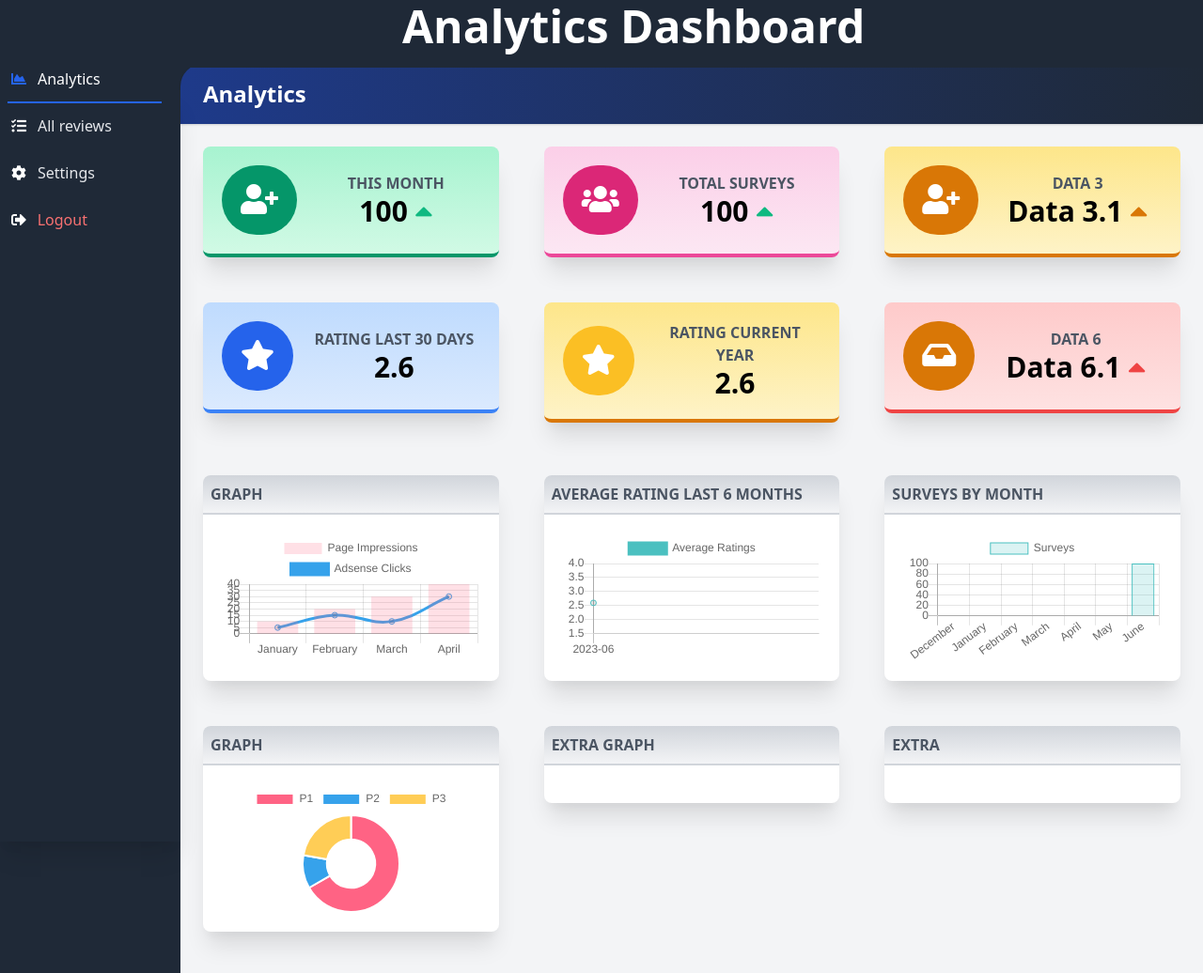
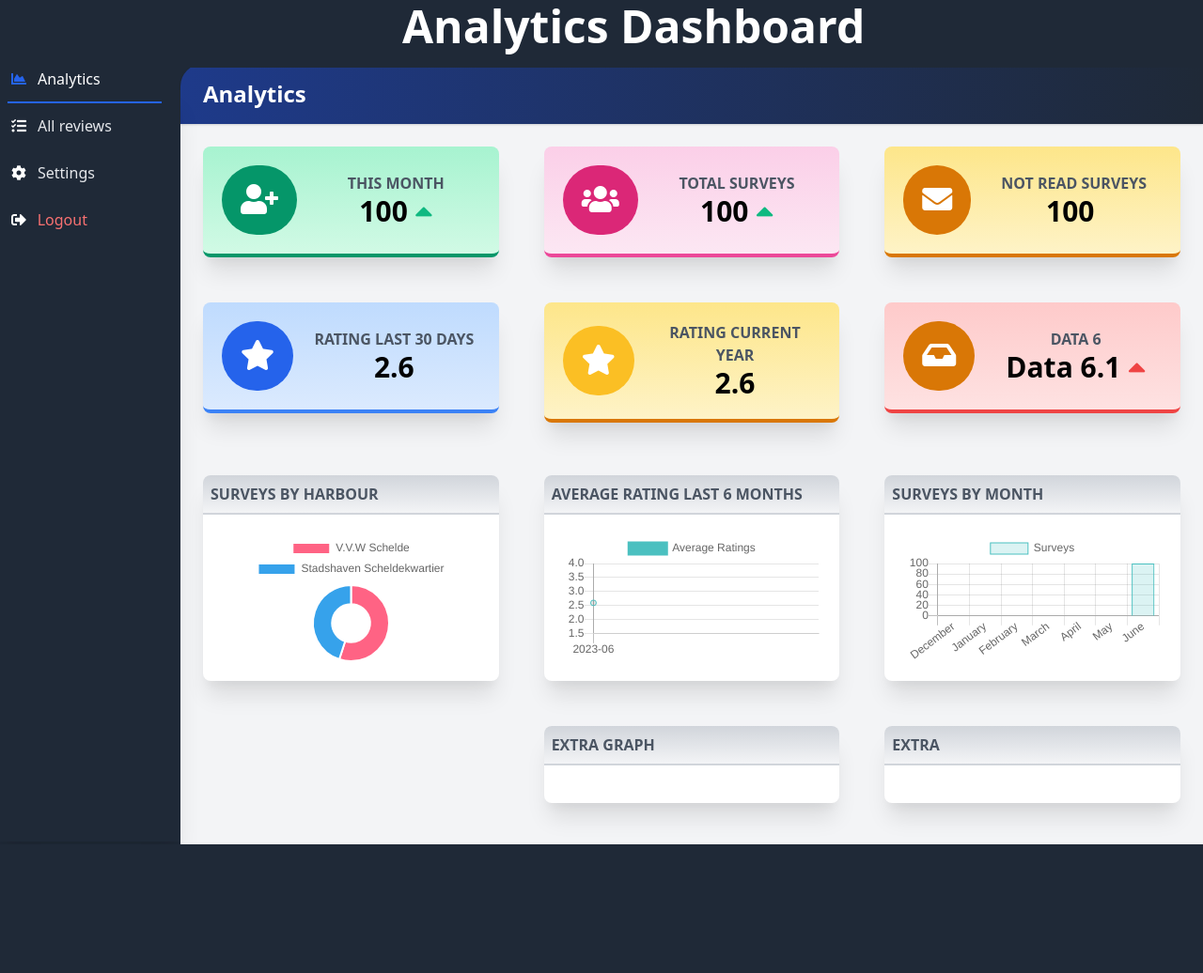
Before and after one commit to netas369/Quality-Survey-made-with-Laravel, a Laravel app: page /dashboard in a window 1280 px wide. Shown: the whole page at 94% size. After the commit the page ends 899 px from the top, so only its background shows below. Run offline with Laravel 10, Linux system fonts and the light colour scheme; the visitor is signed in with stand-in values (Sample User, id 1); data comes from the database, SQL or seed files in the repository; some libraries are stand-ins or nearby versions.

Commit message:
Added pie chart, and read-unread function for the survey

```diff
--- a/app/Http/Controllers/DashboardController.php
+++ b/app/Http/Controllers/DashboardController.php
@@ -34,6 +34,7 @@ class DashboardController extends Controller
         // Total surveys in the database
         $totalSurveyCount = Survey::count();
 
+
         // Graph 3 to retrieve for the last 7 months how many surveys have been completed
         $currentMonth = Carbon::now();
         $labels = [];
@@ -54,8 +55,14 @@ class DashboardController extends Controller
         $averageRatings = Survey::getLastSixMonthsAverageRatings();
         $lastMonthRating = Survey::getLastMonthRating();
         $currentYearRating = Survey::getCurrentYearRating();
+        $unreadCount = Survey::where('is_read', false)->count();
 
-        return view('dashboard.index', compact('currentMonthSurveyCount', 'totalSurveyCount', 'labels', 'data', 'averageRatings', 'lastMonthRating', 'currentYearRating'));
+        $pieChart = [
+            'V.V.W Schelde' => Survey::where('WhichHarbour', 'V.V.W Schelde')->count(),
+            'Stadshaven Scheldekwartier' => Survey::where('WhichHarbour', 'Stadshaven Scheldekwartier')->count(),
+        ];
+
+        return view('dashboard.index', compact('currentMonthSurveyCount', 'totalSurveyCount', 'labels', 'data', 'averageRatings', 'lastMonthRating', 'currentYearRating', 'pieChart', 'unreadCount'));
 
     }
     public function login(): View|Application|Factory|\Illuminate\Contracts\Foundation\Application
@@ -166,7 +173,10 @@ class DashboardController extends Controller
         $survey_id = $survey->id;
 
         // Retrieve the Survey object that corresponds to the given Dashboard id
-        $review = Survey::Find($survey_id);
+        $review = Survey::findOrFail($survey_id);
+        $review->is_read = true;
+        $review->save();
+
 
         return view('dashboard.show', compact('review'));
     }
--- a/app/Models/Survey.php
+++ b/app/Models/Survey.php
@@ -78,4 +78,6 @@ class Survey extends Model
         return $averageRatingsCurrentYear;
     }
 
+
+
 }
--- a/resources/views/dashboard/index.blade.php
+++ b/resources/views/dashboard/index.blade.php
@@ -131,12 +131,12 @@
                             <div class="flex flex-row items-center">
                                 <div class="flex-shrink pr-4">
                                     <div class="rounded-full p-5 bg-yellow-600"><i
-                                            class="fas fa-user-plus fa-2x fa-inverse"></i></div>
+                                            class="fas fa-envelope fa-2x fa-inverse"></i></div>
                                 </div>
                                 <div class="flex-1 text-right md:text-center">
-                                    <h2 class="font-bold uppercase text-gray-600">Data 3</h2>
-                                    <p class="font-bold text-3xl">Data 3.1 <span class="text-yellow-600"><i
-                                                class="fas fa-caret-up"></i></span></p>
+                                    <h2 class="font-bold uppercase text-gray-600">Not Read Surveys</h2>
+                                    <p class="font-bold text-3xl">{{ $unreadCount }} <span class="text-yellow-600"><i
+                                                class="fas fa-"></i></span></p>
                                 </div>
                             </div>
                         </div>
@@ -205,41 +205,73 @@
                         <div class="bg-white border-transparent rounded-lg shadow-xl">
                             <div
                                 class="bg-gradient-to-b from-gray-300 to-gray-100 uppercase text-gray-800 border-b-2 border-gray-300 rounded-tl-lg rounded-tr-lg p-2">
-                                <h class="font-bold uppercase text-gray-600">Graph</h>
+                                <h5 class="font-bold uppercase text-gray-600">Surveys By Harbour</h5>
                             </div>
                             <div class="p-5">
-                                <canvas id="chartjs-7" class="chartjs" width="undefined" height="undefined"></canvas>
+                                <canvas id="chartjs-4" class="chartjs" width="undefined" height="undefined"></canvas>
                                 <script>
-                                    new Chart(document.getElementById("chartjs-7"), {
-                                        "type": "bar",
-                                        "data": {
-                                            "labels": ["January", "February", "March", "April"],
-                                            "datasets": [{
-                                                "label": "Page Impressions",
-                                                "data": [10, 20, 30, 40],
-                                                "borderColor": "rgb(255, 99, 132)",
-                                                "backgroundColor": "rgba(255, 99, 132, 0.2)"
-                                            }, {
-                                                "label": "Adsense Clicks",
-                                                "data": [5, 15, 10, 30],
-                                                "type": "line",
-                                                "fill": false,
-                                                "borderColor": "rgb(54, 162, 235)"
+                                    const pieChart = {!! json_encode($pieChart) !!};
+
+                                    new Chart(document.getElementById("chartjs-4"), {
+                                        type: "doughnut",
+                                        data: {
+                                            labels: Object.keys(pieChart),
+                                            datasets: [{
+                                                label: "Issues",
+                                                data: Object.values(pieChart),
+                                                backgroundColor: ["rgb(255, 99, 132)", "rgb(54, 162, 235)"]
                                             }]
                                         },
-                                        "options": {
-                                            "scales": {
-                                                "yAxes": [{
-                                                    "ticks": {
-                                                        "beginAtZero": true
-                                                    }
-                                                }]
+                                        options: {
+                                            plugins: {
+                                                legend: {
+                                                    display: true,
+                                                    position: "bottom"
+                                                }
                                             }
                                         }
                                     });
                                 </script>
                             </div>
                         </div>
+{{--                        <div class="bg-white border-transparent rounded-lg shadow-xl">--}}
+{{--                            <div--}}
+{{--                                class="bg-gradient-to-b from-gray-300 to-gray-100 uppercase text-gray-800 border-b-2 border-gray-300 rounded-tl-lg rounded-tr-lg p-2">--}}
+{{--                                <h class="font-bold uppercase text-gray-600">Graph</h>--}}
+{{--                            </div>--}}
+{{--                            <div class="p-5">--}}
+{{--                                <canvas id="chartjs-7" class="chartjs" width="undefined" height="undefined"></canvas>--}}
+{{--                                <script>--}}
+{{--                                    new Chart(document.getElementById("chartjs-7"), {--}}
+{{--                                        "type": "bar",--}}
+{{--                                        "data": {--}}
+{{--                                            "labels": ["January", "February", "March", "April"],--}}
+{{--                                            "datasets": [{--}}
+{{--                                                "label": "Page Impressions",--}}
+{{--                                                "data": [10, 20, 30, 40],--}}
+{{--                                                "borderColor": "rgb(255, 99, 132)",--}}
+{{--                                                "backgroundColor": "rgba(255, 99, 132, 0.2)"--}}
+{{--                                            }, {--}}
+{{--                                                "label": "Adsense Clicks",--}}
+{{--                                                "data": [5, 15, 10, 30],--}}
+{{--                                                "type": "line",--}}
+{{--                                                "fill": false,--}}
+{{--                                                "borderColor": "rgb(54, 162, 235)"--}}
+{{--                                            }]--}}
+{{--                                        },--}}
+{{--                                        "options": {--}}
+{{--                                            "scales": {--}}
+{{--                                                "yAxes": [{--}}
+{{--                                                    "ticks": {--}}
+{{--                                                        "beginAtZero": true--}}
+{{--                                                    }--}}
+{{--                                                }]--}}
+{{--                                            }--}}
+{{--                                        }--}}
+{{--                                    });--}}
+{{--                                </script>--}}
+{{--                            </div>--}}
+{{--                        </div>--}}
                         <!--/Graph Card-->
                     </div>
 
@@ -319,28 +351,7 @@
 
                     <div class="w-full md:w-1/2 xl:w-1/3 p-6">
                         <!--Graph Card-->
-                        <div class="bg-white border-transparent rounded-lg shadow-xl">
-                            <div
-                                class="bg-gradient-to-b from-gray-300 to-gray-100 uppercase text-gray-800 border-b-2 border-gray-300 rounded-tl-lg rounded-tr-lg p-2">
-                                <h5 class="font-bold uppercase text-gray-600">Graph</h5>
-                            </div>
-                            <div class="p-5">
-                                <canvas id="chartjs-4" class="chartjs" width="undefined" height="undefined"></canvas>
-                                <script>
-                                    new Chart(document.getElementById("chartjs-4"), {
-                                        "type": "doughnut",
-                                        "data": {
-                                            "labels": ["P1", "P2", "P3"],
-                                            "datasets": [{
-                                                "label": "Issues",
-                                                "data": [300, 50, 100],
-                                                "backgroundColor": ["rgb(255, 99, 132)", "rgb(54, 162, 235)", "rgb(255, 205, 86)"]
-                                            }]
-                                        }
-                                    });
-                                </script>
-                            </div>
-                        </div>
+
                         <!--/Graph Card-->
                     </div>
                     <div class="w-full md:w-1/2 xl:w-1/3 p-6">
```
Also changed, not shown: database/migrations/2023_06_08_084226_add_is_read_to_surveys.php.
